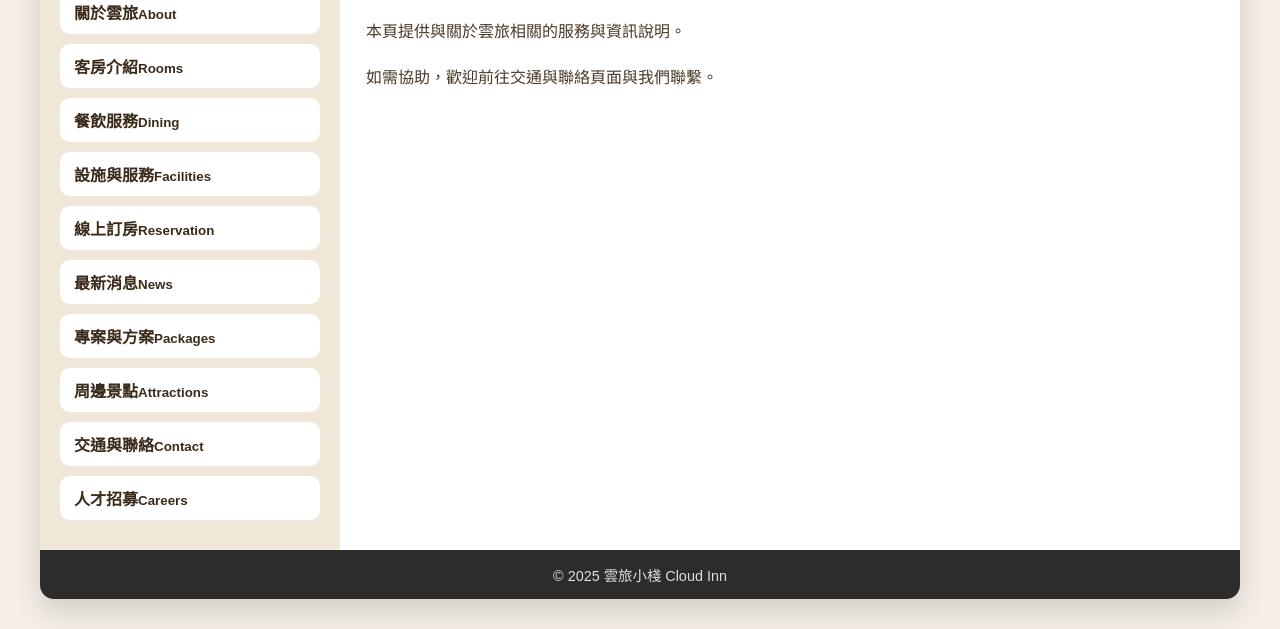
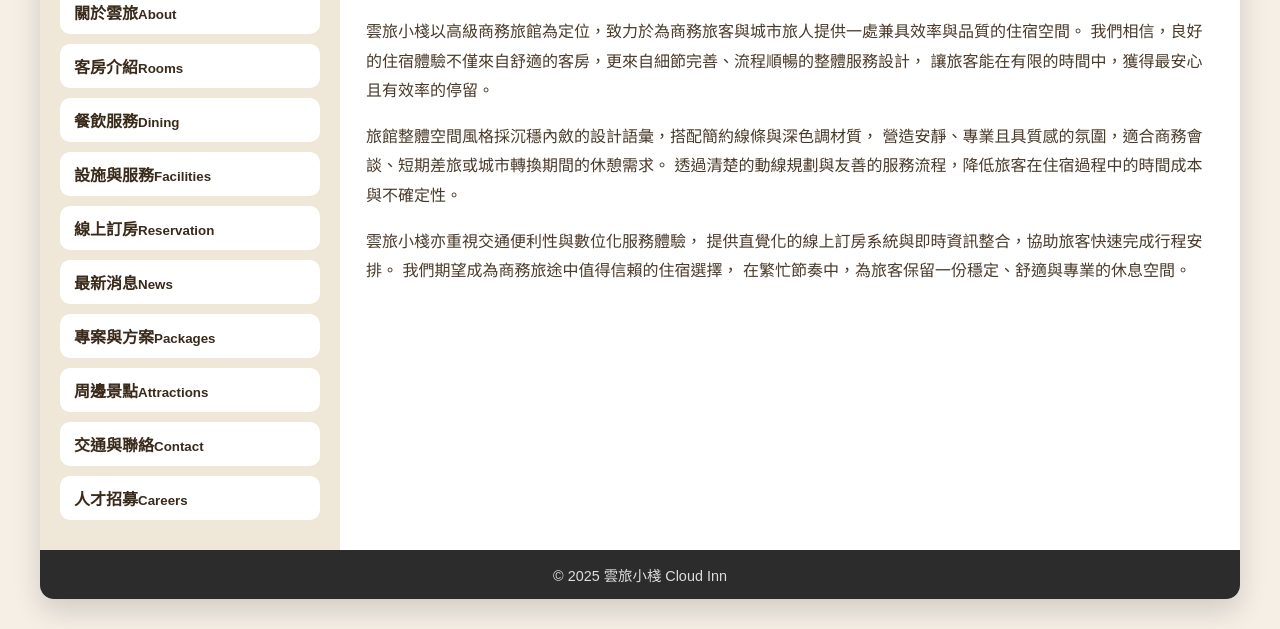
Before and after one commit to allen20031225-ops/cloud, a plain HTML site: page about.html in a window 1280 px wide. Shown: the part 234-863 px from the top of the page. Drawn offline with Linux system fonts and the light colour scheme.

Commit message:
Update about.html

```diff
--- a/about.html
+++ b/about.html
@@ -30,8 +30,16 @@
 <li><a class="nav-link" href="careers.html"><span>人才招募</span><small>Careers</small></a></li></ul></aside>
   <main>
 <h2>關於雲旅</h2>
-<p>本頁提供與關於雲旅相關的服務與資訊說明。</p>
-<p>如需協助，歡迎前往交通與聯絡頁面與我們聯繫。</p>
+<p>雲旅小棧以高級商務旅館為定位，致力於為商務旅客與城市旅人提供一處兼具效率與品質的住宿空間。
+我們相信，良好的住宿體驗不僅來自舒適的客房，更來自細節完善、流程順暢的整體服務設計，
+讓旅客能在有限的時間中，獲得最安心且有效率的停留。</p>
+<p>旅館整體空間風格採沉穩內斂的設計語彙，搭配簡約線條與深色調材質，
+營造安靜、專業且具質感的氛圍，適合商務會談、短期差旅或城市轉換期間的休憩需求。
+透過清楚的動線規劃與友善的服務流程，降低旅客在住宿過程中的時間成本與不確定性。</p>
+<p>雲旅小棧亦重視交通便利性與數位化服務體驗，
+提供直覺化的線上訂房系統與即時資訊整合，協助旅客快速完成行程安排。
+我們期望成為商務旅途中值得信賴的住宿選擇，
+在繁忙節奏中，為旅客保留一份穩定、舒適與專業的休息空間。</p>
 </main>
 </div>
 <footer>© 2025 雲旅小棧 Cloud Inn</footer>
```
